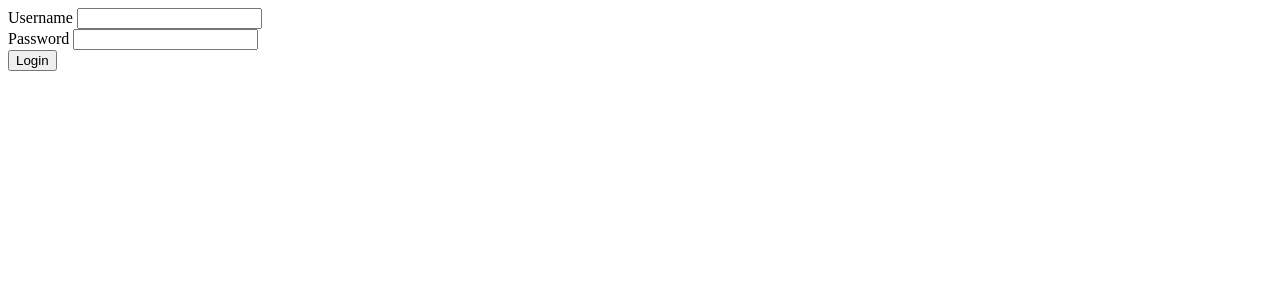
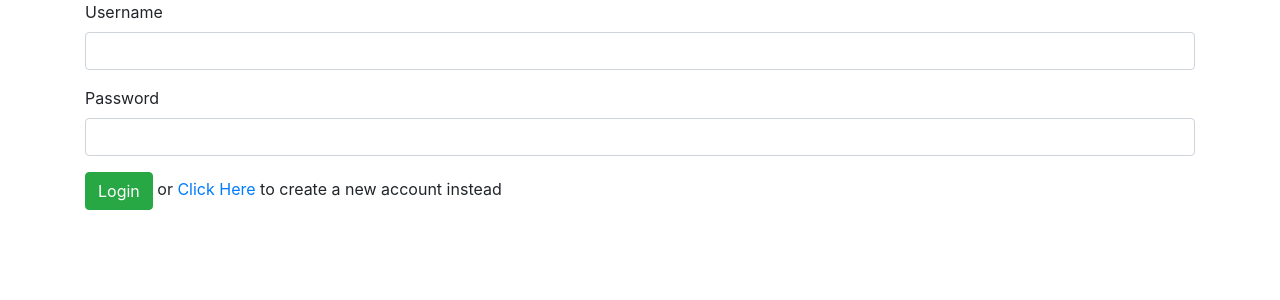
Before and after one commit to richardju97/cs252-lab6, a Python web app: template useraccounts/templates/useraccounts/login.html in a window 1280 px wide. Shown: the top 300 px of the page. Run offline with Jinja, Linux system fonts and the light colour scheme; the template is opened without the code that fills it, so the values that code supplies are empty; some libraries are stand-ins or nearby versions.

Commit message:
login page

```diff
--- a/useraccounts/templates/useraccounts/login.html
+++ b/useraccounts/templates/useraccounts/login.html
@@ -1,3 +1,12 @@
+<head>
+
+    <link rel="stylesheet" href="https://maxcdn.bootstrapcdn.com/bootstrap/4.0.0-beta.2/css/bootstrap.min.css" integrity="sha384-PsH8R72JQ3SOdhVi3uxftmaW6Vc51MKb0q5P2rRUpPvrszuE4W1povHYgTpBfshb" crossorigin="anonymous">
+        <script src="https://maxcdn.bootstrapcdn.com/bootstrap/4.0.0-beta.2/js/bootstrap.min.js" integrity="sha384-alpBpkh1PFOepccYVYDB4do5UnbKysX5WZXm3XxPqe5iKTfUKjNkCk9SaVuEZflJ" crossorigin="anonymous"></script>
+
+
+</head>
+
+
 <form class='container'>
         <div class="form-group">
             <label for="exampleFormControlInput1">Username</label>
@@ -9,4 +18,5 @@
         </div>
 
         <input type='submit' value='Login' class='btn btn-success' onclick='login();'>
-    </form>
+        or <a href="/useraccounts/create">Click Here</a> to create a new account instead
+</form>
```
